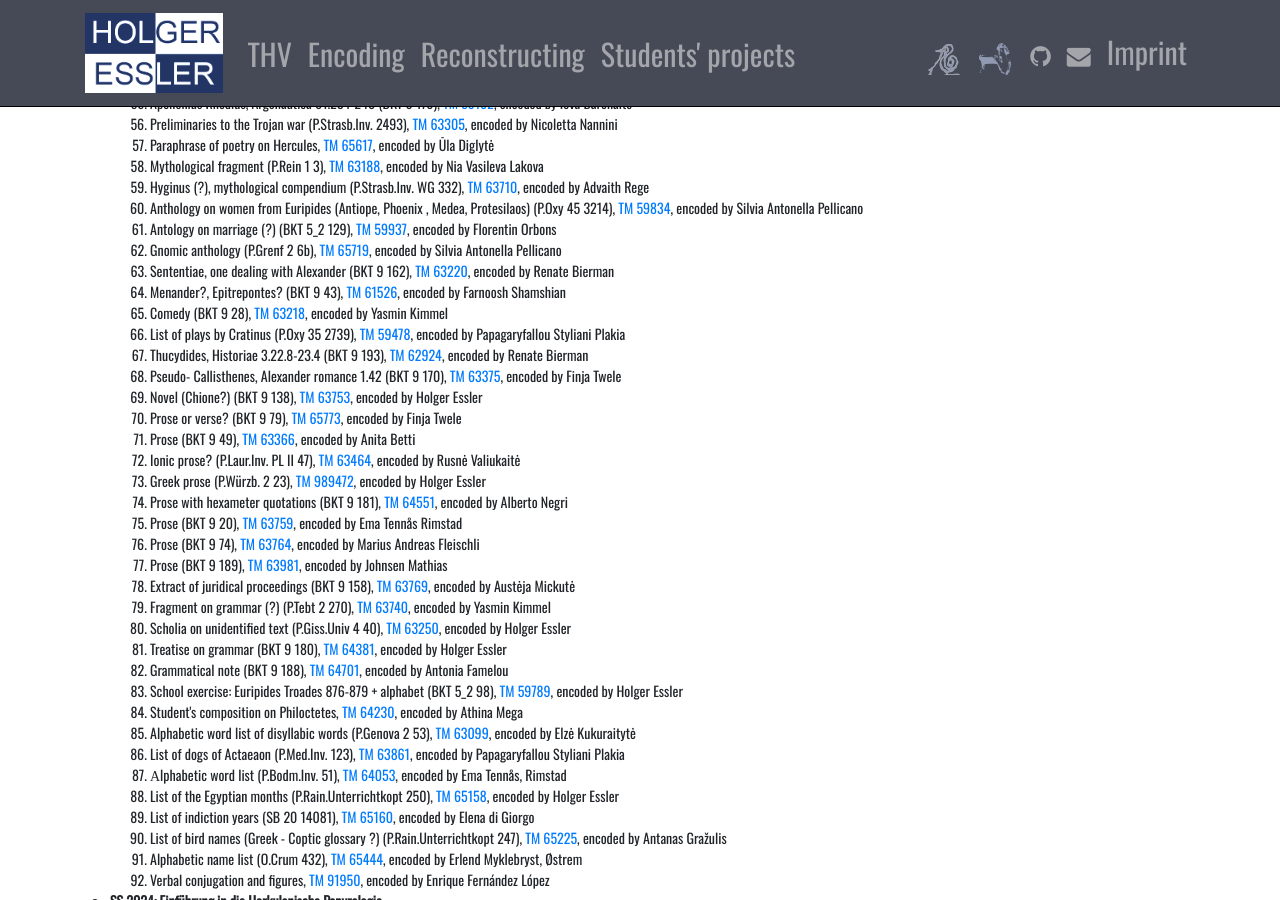
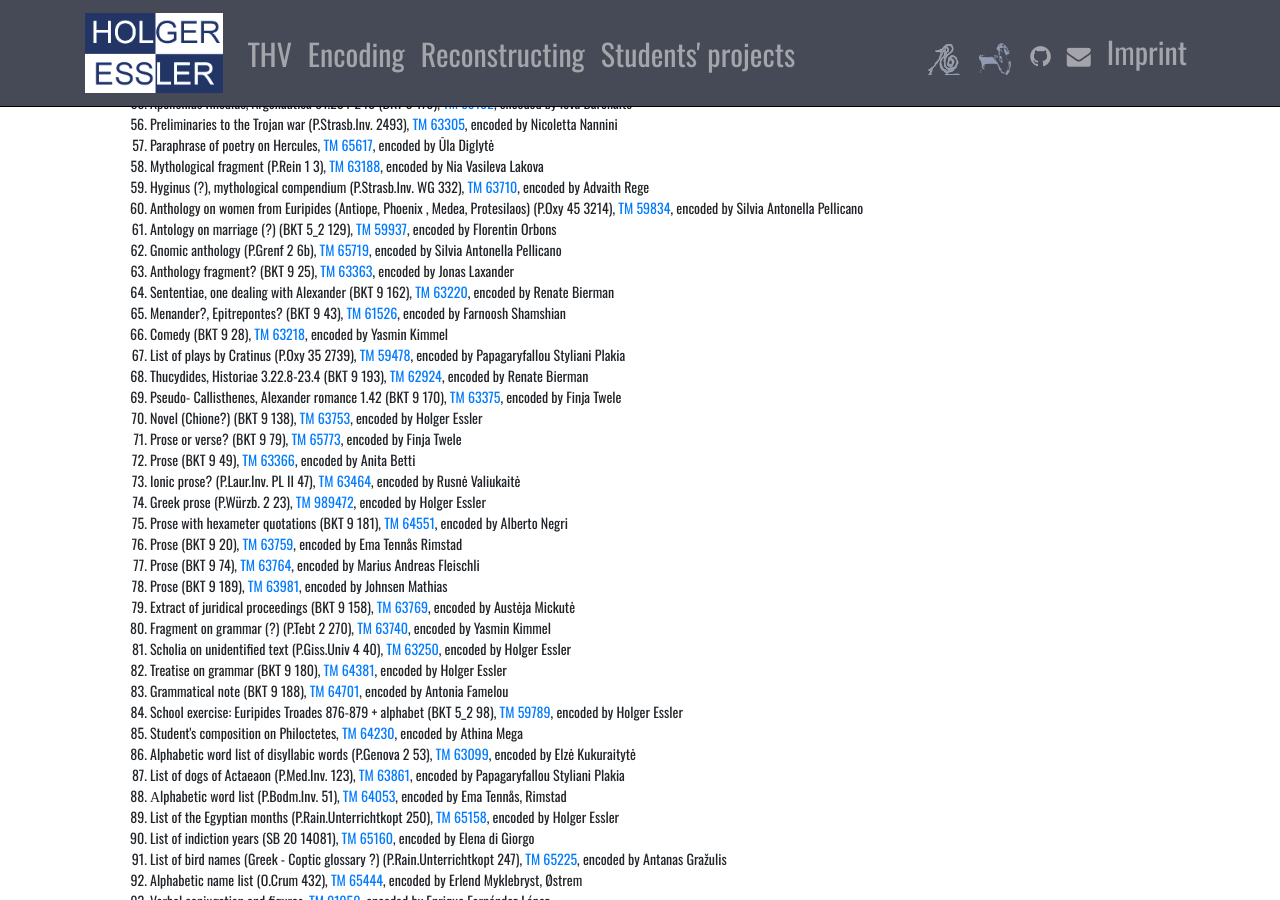
Before and after one commit to HolgerEssler/HolgerEssler.github.io, a Jekyll site: the page built from ediscimus.html, in a window 1280 px wide and 900 px high, scrolled down 1399 px. Built offline with Jekyll 4.4.1, drawn with Linux system fonts in a browser that asks for light colours; nearby versions of some CDN libraries.

Commit message:
Update ediscimus.html

```diff
--- a/ediscimus.html
+++ b/ediscimus.html
@@ -89,6 +89,7 @@ permalink: /ediscimus
                     <li>Anthology on women from Euripides (Antiope, Phoenix , Medea, Protesilaos) (P.Oxy 45 3214), <a href="https://papyri.info/dclp/59834">TM 59834</a>, encoded by Silvia Antonella Pellicano</li>
                     <li>Antology on marriage (?) (BKT 5_2 129), <a href="https://papyri.info/dclp/59937">TM 59937</a>, encoded by Florentin Orbons</li>
                     <li>Gnomic anthology (P.Grenf 2 6b), <a href="https://papyri.info/dclp/65719">TM 65719</a>, encoded by Silvia Antonella Pellicano</li>
+                    <li>Anthology fragment? (BKT 9 25), <a href="https://papyri.info/dclp/63363">TM 63363</a>, encoded by Jonas Laxander</li>
                     <li>Sententiae, one dealing with Alexander (BKT 9 162), <a href="https://papyri.info/dclp/63220">TM 63220</a>, encoded by Renate Bierman</li>
                     <li>Menander?, Epitrepontes? (BKT 9 43), <a href="https://papyri.info/dclp/61526">TM 61526</a>, encoded by Farnoosh Shamshian</li>
                     <li>Comedy (BKT 9 28), <a href="https://papyri.info/dclp/63218">TM 63218</a>, encoded by Yasmin Kimmel</li>
```
